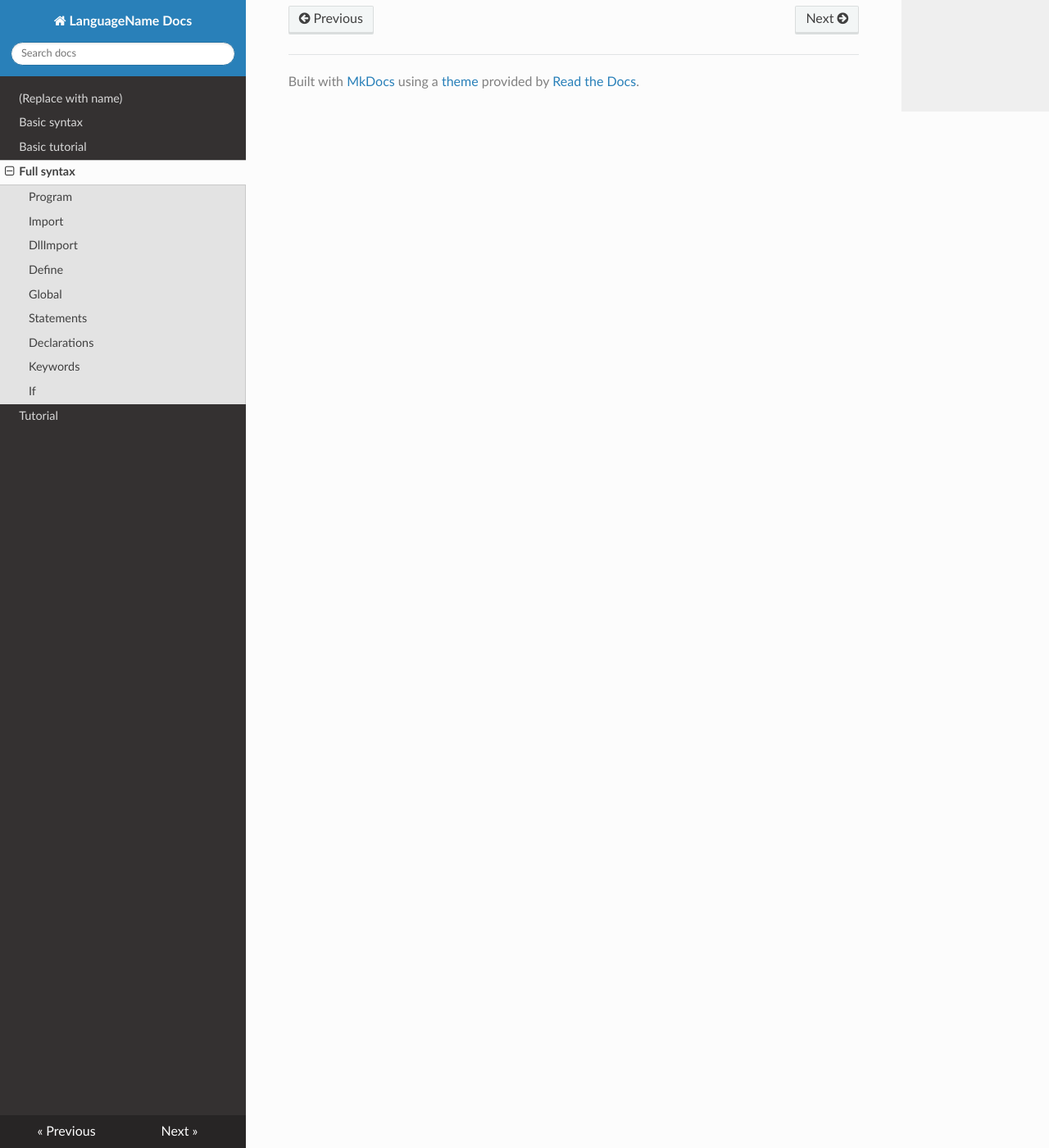
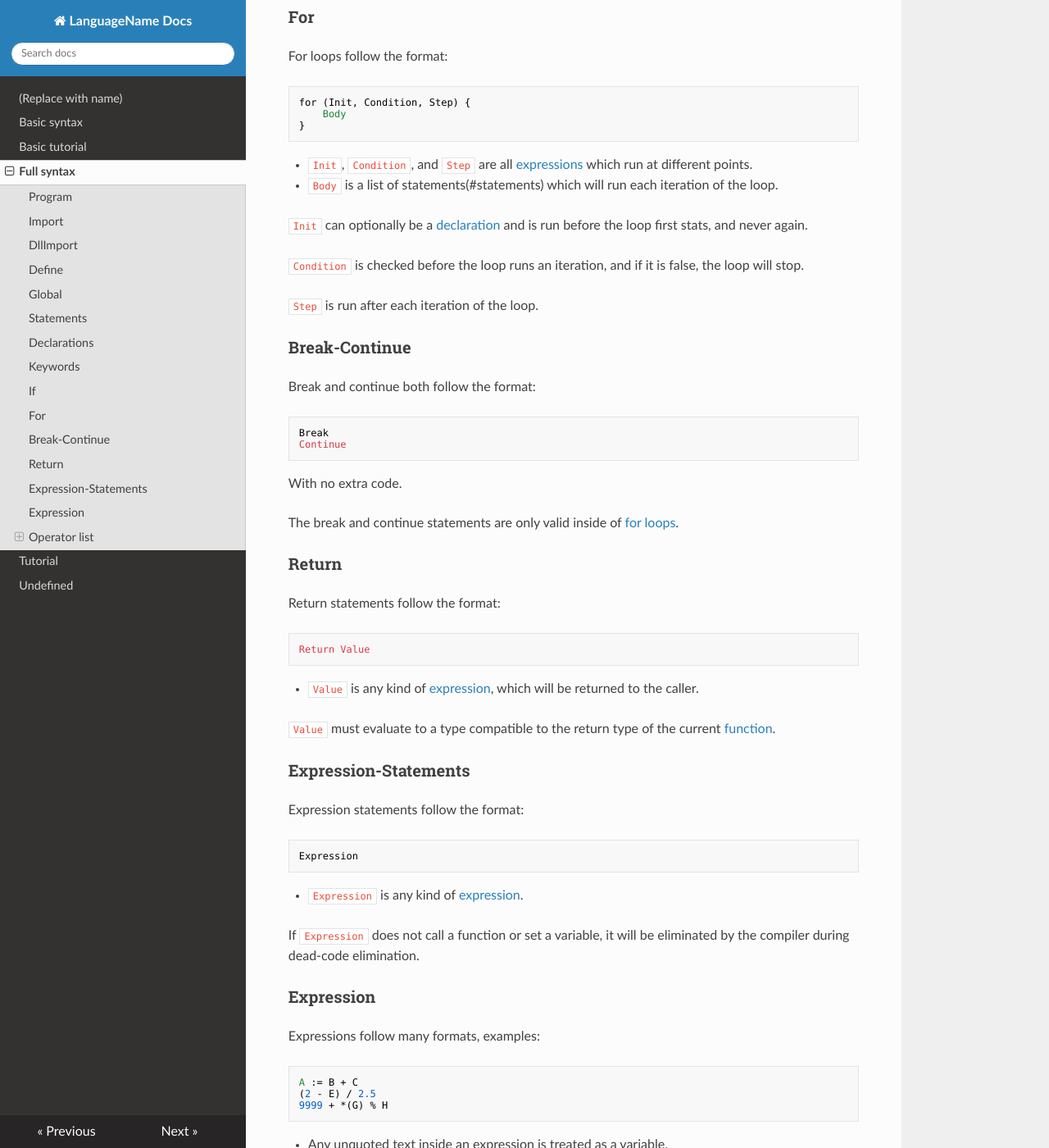
Before and after one commit to CloakerSmoker/Relax-Language, an MkDocs documentation site: the page built from docs/docs/full-syntax.md, in a window 1280 px wide and 1400 px high, scrolled down 3023 px. Shown: the whole window at 82% size. Built offline with MkDocs 1.6.1, drawn with Linux system fonts in a browser that asks for light colours; nearby versions of some CDN libraries; a script that is not in the unit is left out; some of the changed text lies outside the part shown.

Commit message:
Finished syntax listing, added page on undefined things

````diff
--- a/docs/docs/full-syntax.md
+++ b/docs/docs/full-syntax.md
@@ -15,9 +15,9 @@ Import ModuleName
 ```
 Where `ModuleName` is the name of a built in module. The current list of built in modules is:
 
-* [Memory](module-memory.md)
-* [String](module-string.md)
-* [Console](module-console.md)
+* [Memory](../module-memory.md)
+* [String](../module-string.md)
+* [Console](../module-console.md)
 
 ### DllImport
 DllImport statements follow the format:
@@ -54,7 +54,7 @@ Statements follow multiple different formats, depending on the type of statement
 
 * [Declarations](#declarations)
 * [Keyword statements](#keywords)
-* [Expression statements](#expressionline)
+* [Expression statements](#expression-statements)
 
 It is important to note that this 'statement' category does not include the [program](#program) statements, which are not allowed inside of functions.
 
@@ -71,14 +71,14 @@ TypeName VariableName := Value
 * `VariableName` is the [name](#names) the variable will have.
 * `:= Value` is an optional [assignment](#assignment) to give the variable a default value.
 
-Variables that do not have a default value should be considered to have an [undefined value](..\undefined.md#value) until they are otherwise assigned.
+Variables that do not have a default value should be considered to have an [undefined value](..\undefined#undefined-values) until they are otherwise assigned.
 
 ### Keywords
 Keyword statements follow multiple different formats, depending on the keyword used.
 
 * [if/else if/else statements](#if)
 * [for loops](#for)
-* [break/continue statements](#breakcontinue)
+* [break/continue statements](#break-continue)
 * [return statements](#return)
 
 These are all of the statements implemented, there are no `while` loops.
@@ -104,3 +104,92 @@ else {
 * `else` the required keyword to add a finaly [body](#statements) to the if statement, which will only run when no other conditions are met.
 
 `else if` can be repeated any number of times, for any number of conditions. There can only be one `else` for each if statement.
+
+### For
+For loops follow the format:
+```
+for (Init, Condition, Step) {
+    Body
+}
+```
+
+* `Init`, `Condition`, and `Step` are all [expressions](#expresion) which run at different points.
+* `Body` is a list of statements(#statements) which will run each iteration of the loop.
+
+`Init` can optionally be a [declaration](#declaration) and is run before the loop first stats, and never again.
+
+`Condition` is checked before the loop runs an iteration, and if it is false, the loop will stop.
+
+`Step` is run after each iteration of the loop.
+
+### Break-Continue
+Break and continue both follow the format:
+```
+Break
+Continue
+```
+With no extra code.
+
+The break and continue statements are only valid inside of [for loops](#for).
+
+### Return
+Return statements follow the format:
+```
+Return Value
+```
+
+* `Value` is any kind of [expression](#expression), which will be returned to the caller.
+
+`Value` must evaluate to a type compatible to the return type of the current [function](#define).
+
+### Expression-Statements
+Expression statements follow the format:
+```
+Expression
+```
+
+* `Expression` is any kind of [expression](#expression).
+
+If `Expression` does not call a function or set a variable, it will be eliminated by the compiler during dead-code elimination.
+
+### Expression
+Expressions follow many formats, examples:
+```
+A := B + C
+(2 - E) / 2.5
+9999 + *(G) % H
+```
+
+* Any unquoted text inside an expression is treated as a variable.
+* Quoted text is treated as an `i8*` typed value.
+* Numbers are treated as the smallest possible type to hold them (ex: `58` would be an `i8`, `9999` would be an `i16`)
+* Operands of any given operator must be a someone-similar type (ex: `2.6 * SomePointer` is invalid).
+* Operators are evaluated according to precedence and associativity, which is defined in `Constants.ahk`.
+* Some operators may not be implemented for a given type
+* Some expressions may be used as booleans inside of [for loops](#for) or [if statements](#if). This is done by checking if the expressions results in `0` or not.
+
+### Operator list
+
+##### Binary Operators
+
+| Category Name | Precedence | Associativity | Operators in category |
+|---------------|------------|---------------|-----------------------|
+| Assignment    | 0          | Right         | `:=`, `+=`, `-=`, `*=`|
+| Logic         | 1          | Right         | `&&`, `||`            |
+| Equality      | 2          | Left          | `!=`, `=`             |
+| Comparison    | 3          | Right         | `<`, `<=`, `>`, `>=`  |
+| Unused        | 4          |               |                       |
+| Addition      | 5          | Left          | `+`, `-`              |
+| Division      | 6          | Left          | `/`, `*`, `%`         |
+| Bitwise       | 7          | Left          | `&`, `|`, `^`         |
+| Module        | 8          | N/A           | `:`                   |
+
+##### Unary Operators
+| Operator | Prefix/Postfix |
+|----------|----------------|
+| `++`     | Both           |
+| `--`     | Both           |
+| `!`      | Prefix         |
+| `~`      | Prefix         |
+| `*`      | Prefix         |
+| `&`      | Prefix         |
````
Also changed, not shown: docs/docs/undefined.md (added, +33 -0 lines).
